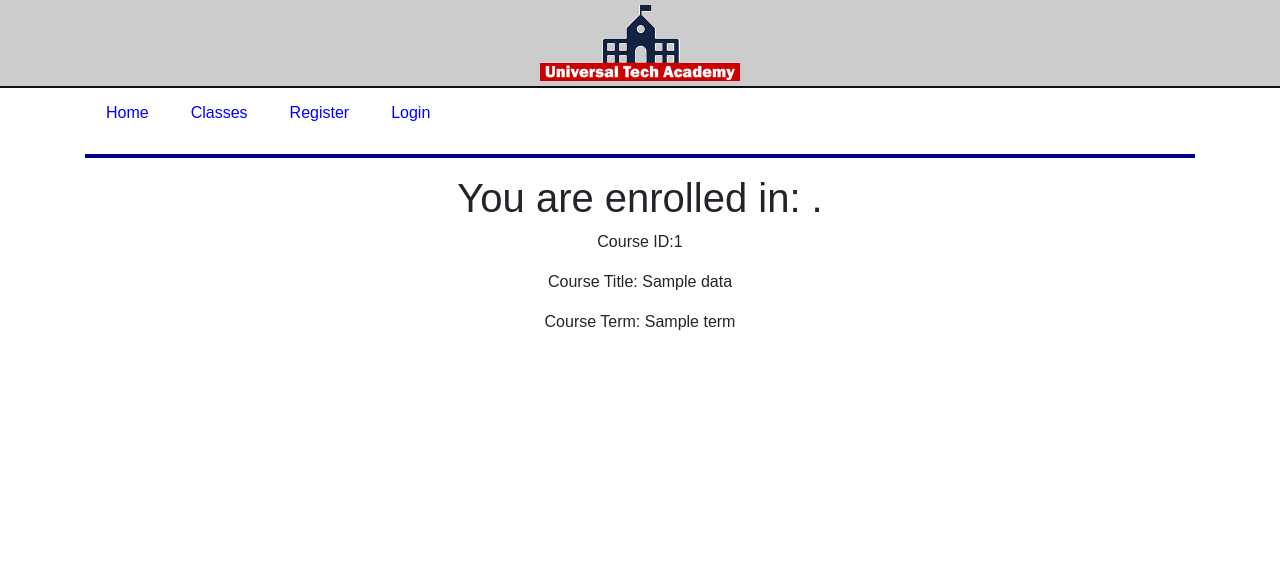
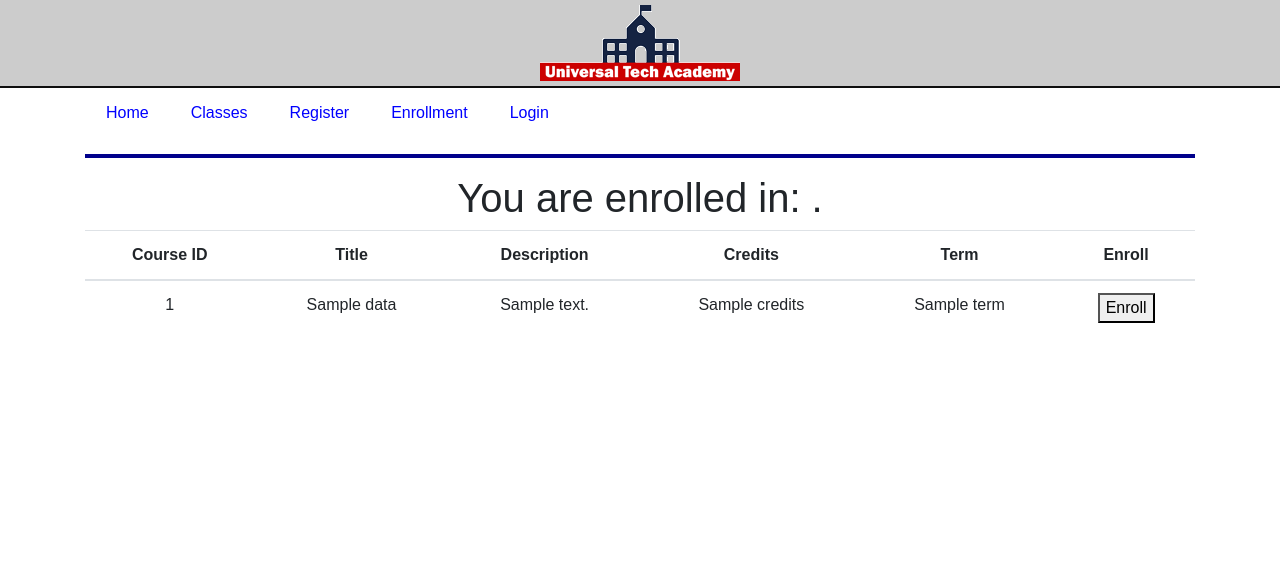
Before and after one commit to nerdguy-lab/enrollement, a Python web app: template application/templates/enrollment.html in a window 1280 px wide. Shown: the top 575 px of the page. Run offline with Jinja, Linux system fonts and the light colour scheme; the template is opened without the code that fills it: most values are stand-ins (such as "Sample title", 1, 10 or a date in 2020); some libraries are stand-ins or nearby versions.

Commit message:
Creating the enrollment page

```diff
--- a/application/models.py
+++ b/application/models.py
@@ -16,7 +16,7 @@ class User(db.Document):
         return check_password_hash(self.password, password)
 
 class Course(db.Document):
-    course_id = db.StringField( max_length=10, unique=True )
+    courseID = db.StringField( max_length=10, unique=True )
     title  = db.StringField( max_length=100 )
     description = db.StringField( max_length=255 )
     credits =   db.IntField()
@@ -24,4 +24,4 @@ class Course(db.Document):
 
 class Enrollment(db.Document):
     user_id =   db.IntField( unique=True )
-    course_id = db.StringField( max_length=10, unique=True )
+    courseID = db.StringField( max_length=10, unique=True )
--- a/application/templates/enrollment.html
+++ b/application/templates/enrollment.html
@@ -4,9 +4,41 @@
 <div class="row">
     <div class="col-md-12 text-center">
         <h1>You are enrolled in: .</h1>
-        <p>Course ID:{{ data.id}} </p>
-        <p>Course Title: {{data.title}} </p>
-        <p>Course Term: {{data.term}}</p>
+
+        <table class="table table-hover">
+            <thead>
+                <tr>
+                    <th scope="col">Course ID</th>
+                    <th scope="col">Title</th>
+                    <th scope="col">Description</th>
+                    <th scope="col">Credits</th>
+                    <th scope="col">Term</th>
+                    <th scope="col">Enroll</th>
+                </tr>
+            </thead>
+            <tbody>
+
+                <!-- Construct the rest of courses here -->
+                {% for data in courseData %}
+                <tr>
+                    <td scope='row'>{{ data["courseID"]}}</td>
+                    <td>{{ data["title"]}}</td>
+                    <td>{{ data["description"]}}</td>
+                    <td>{{ data["credits"]}}</td>
+                    <td>{{ data["term"]}}</td>
+                    <td>
+                        <form action="{{url_for('enrollment')}}" method="POST">
+                            <input type="hidden" name="courseID" value="{{data['courseID']}}">
+                            <input type="hidden" name="title" value="{{data['title']}}">
+                            <input type="hidden" name="term" value="{{data['term']}}">
+                            <button>Enroll</button>
+                        </form>
+                    </td>
+                </tr>
+                {% endfor%}
+
+            </tbody>
+        </table>
     </div>
 </div>
 {% endblock%}
--- a/application/templates/includes/nav.html
+++ b/application/templates/includes/nav.html
@@ -7,6 +7,8 @@
             <li class="nav-item"><a href="{{ url_for('courses') }}" class="nav-link {% if courses %}active {% endif %}"">Classes</a></li>
             <li class=" nav-item"><a href="{{ url_for('register') }}"
                         class="nav-link {% if register %}active {% endif %}"">Register</a></li>
+            <li class=" nav-item"><a href="{{ url_for('enrollment') }}"
+                            class="nav-link {% if enrollment %}active {% endif %}"">Enrollment</a></li>
             <li class=" nav-item"><a href="{{ url_for('login') }}" class="nav-link {% if login %}active {% endif %}"">Login</a></li>
         </ul>
     </nav>
```
Also changed, not shown: application/routes.py (+16 -4 lines).
